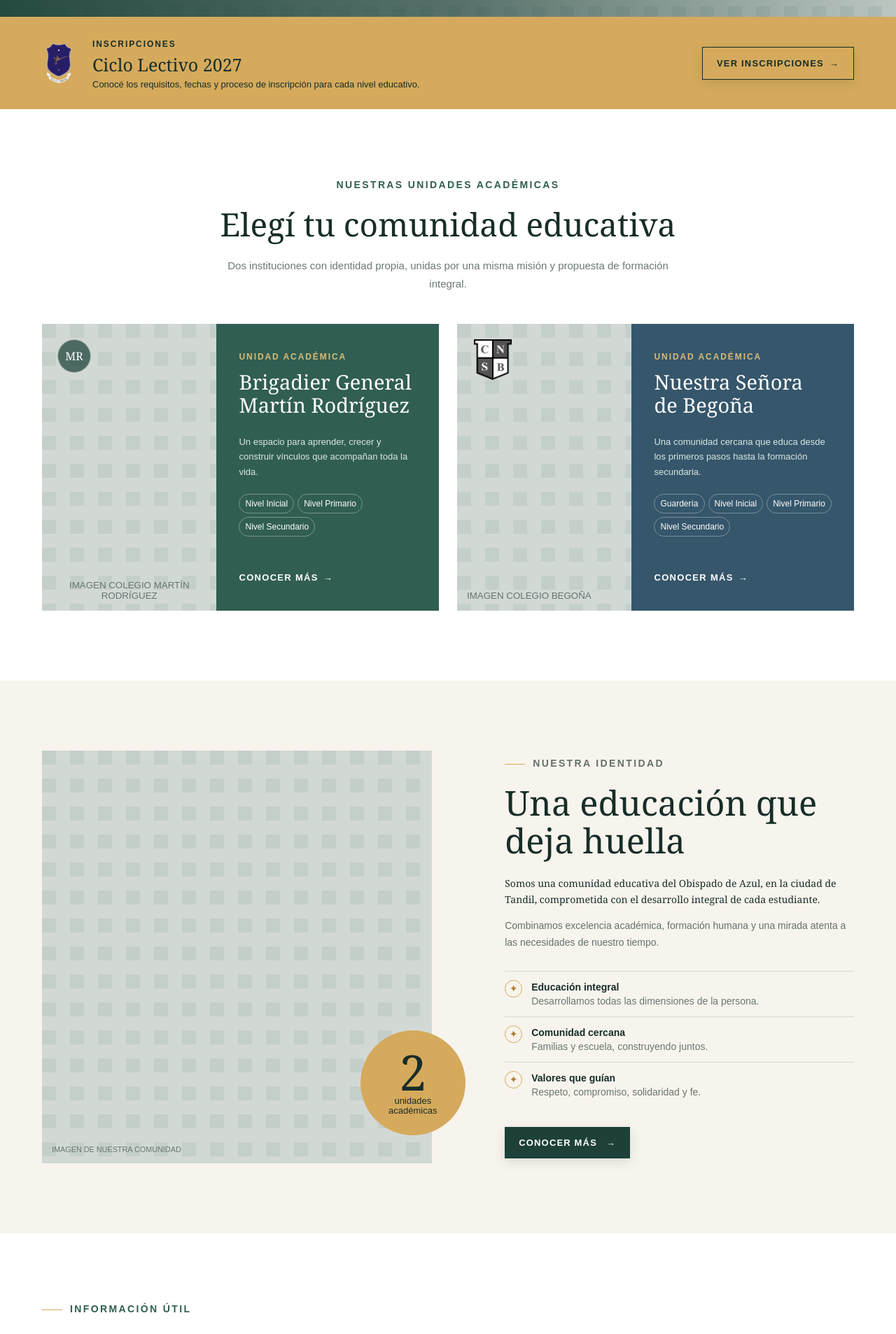
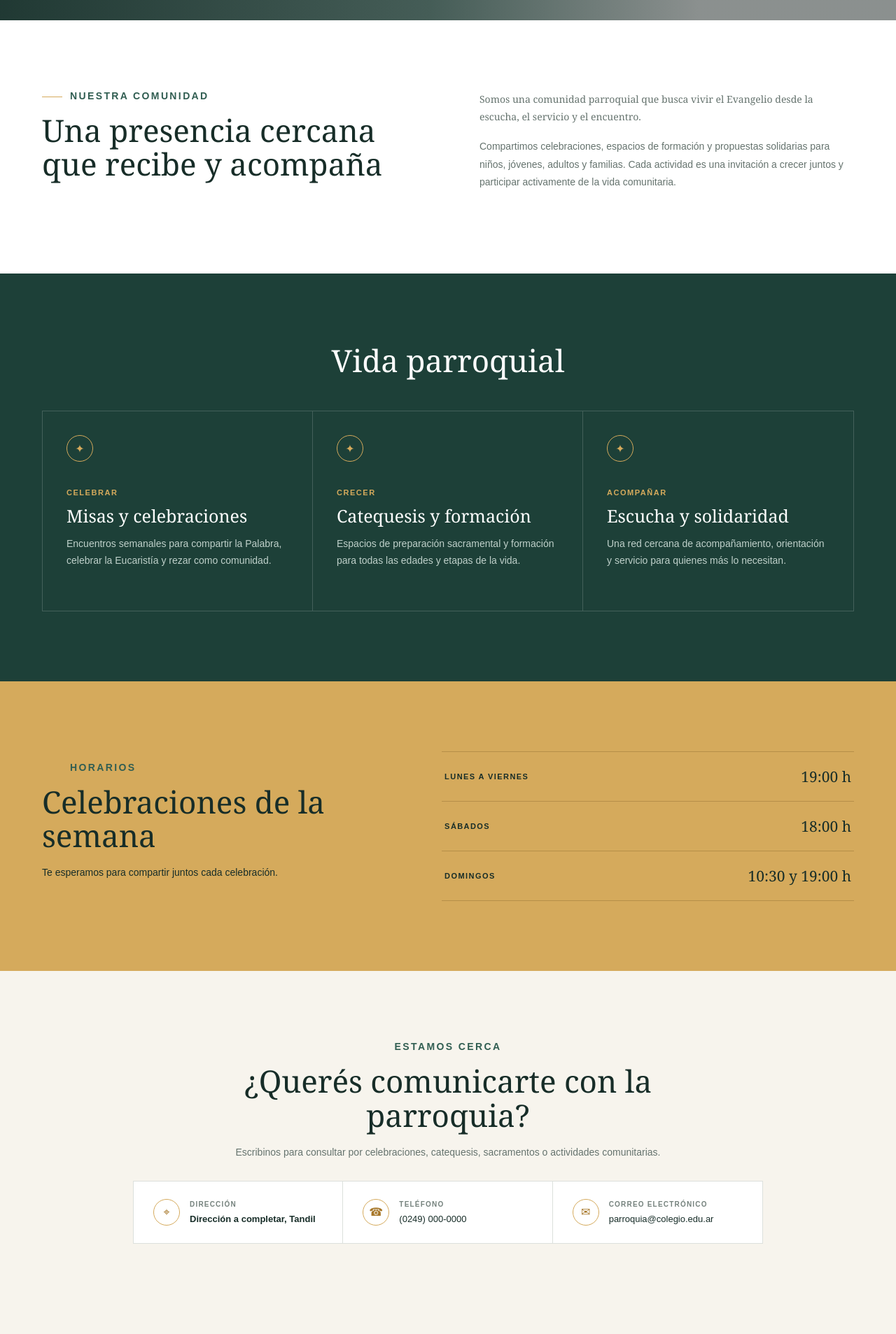
Before and after one commit to santiagodiazpace/colegio-begonia, an Angular app: page /parroquia in a window 1280 px wide. Before the commit this address led to /. Shown: the part 700-2607 px from the top of the page at 70% size. Built offline with nearby package versions, Linux system fonts and the light colour scheme; grey boxes are pictures that could not be loaded.

Commit message:
Sección Parroquia

```diff
--- a/src/app/app.component.html
+++ b/src/app/app.component.html
@@ -22,7 +22,7 @@
         ></span
       ><a routerLink="/" fragment="familias">Familias</a>
       <a routerLink="/" fragment="noticias">Noticias</a>
-      <a routerLink="/" fragment="parroquia">Parroquia</a>
+      <a routerLink="/parroquia">Parroquia</a>
       <a routerLink="/" fragment="contacto">Contacto</a>
     </div>
   </nav>
--- a/src/app/app.routes.ts
+++ b/src/app/app.routes.ts
@@ -3,6 +3,7 @@ import { HomeComponent } from './home.component';
 import { InstitutionalComponent } from './institutional.component';
 import { NewsComponent } from './news.component';
 import { CalendarComponent } from './calendar.component';
+import { ParishComponent } from './parish.component';
 
 export const routes: Routes = [
   { path: '', component: HomeComponent, title: 'Unidades Académicas' },
@@ -21,5 +22,10 @@ export const routes: Routes = [
     component: CalendarComponent,
     title: 'Calendario | Unidades Académicas',
   },
+  {
+    path: 'parroquia',
+    component: ParishComponent,
+    title: 'Parroquia | Unidades Académicas',
+  },
   { path: '**', redirectTo: '' },
 ];
--- /dev/null
+++ b/src/app/parish.component.html
@@ -0,0 +1,115 @@
+<main class="parish-page">
+  <section class="parish-hero">
+    <div class="parish-shade"></div>
+    <div class="shell parish-hero-copy">
+      <a class="parish-back" routerLink="/" fragment="inicio">← VOLVER</a>
+      <p class="eyebrow light">PARROQUIA NRTA. SRA. DE BEGOÑA</p>
+      <h1>Un lugar para encontrarnos en comunidad</h1>
+      <p>
+        Celebramos la fe, acompañamos cada etapa de la vida y construimos
+        vínculos abiertos a toda la comunidad de Tandil.
+      </p>
+    </div>
+  </section>
+
+  <section class="section parish-intro">
+    <div class="shell parish-intro-grid">
+      <div>
+        <p class="eyebrow">NUESTRA COMUNIDAD</p>
+        <h2>Una presencia cercana que recibe y acompaña</h2>
+      </div>
+      <div>
+        <p class="parish-lead">
+          Somos una comunidad parroquial que busca vivir el Evangelio desde la
+          escucha, el servicio y el encuentro.
+        </p>
+        <p>
+          Compartimos celebraciones, espacios de formación y propuestas
+          solidarias para niños, jóvenes, adultos y familias. Cada actividad es
+          una invitación a crecer juntos y participar activamente de la vida
+          comunitaria.
+        </p>
+      </div>
+    </div>
+  </section>
+
+  <section class="section parish-services">
+    <div class="shell">
+      <div class="parish-section-heading">
+        <h2>Vida parroquial</h2>
+      </div>
+      <div class="parish-card-grid">
+        <article>
+          <span>✦</span>
+          <small>CELEBRAR</small>
+          <h3>Misas y celebraciones</h3>
+          <p>
+            Encuentros semanales para compartir la Palabra, celebrar la
+            Eucaristía y rezar como comunidad.
+          </p>
+        </article>
+        <article>
+          <span>✦</span>
+          <small>CRECER</small>
+          <h3>Catequesis y formación</h3>
+          <p>
+            Espacios de preparación sacramental y formación para todas las
+            edades y etapas de la vida.
+          </p>
+        </article>
+        <article>
+          <span>✦</span>
+          <small>ACOMPAÑAR</small>
+          <h3>Escucha y solidaridad</h3>
+          <p>
+            Una red cercana de acompañamiento, orientación y servicio para
+            quienes más lo necesitan.
+          </p>
+        </article>
+      </div>
+    </div>
+  </section>
+
+  <section class="section parish-schedule">
+    <div class="shell parish-schedule-grid">
+      <div>
+        <p class="eyebrow">HORARIOS</p>
+        <h2>Celebraciones de la semana</h2>
+        <p>Te esperamos para compartir juntos cada celebración.</p>
+      </div>
+      <div class="schedule-list">
+        <div><span>LUNES A VIERNES</span><b>19:00 h</b></div>
+        <div><span>SÁBADOS</span><b>18:00 h</b></div>
+        <div><span>DOMINGOS</span><b>10:30 y 19:00 h</b></div>
+      </div>
+    </div>
+  </section>
+
+  <section class="section parish-contact">
+    <div class="shell">
+      <p class="eyebrow">ESTAMOS CERCA</p>
+      <h2>¿Querés comunicarte con la parroquia?</h2>
+      <p>
+        Escribinos para consultar por celebraciones, catequesis, sacramentos o
+        actividades comunitarias.
+      </p>
+      <div class="parish-contact-grid">
+        <article>
+          <span aria-hidden="true">⌖</span>
+          <small>DIRECCIÓN</small>
+          <strong>Dirección a completar, Tandil</strong>
+        </article>
+        <article>
+          <span aria-hidden="true">☎</span>
+          <small>TELÉFONO</small>
+          <a href="tel:+542490000000">(0249) 000-0000</a>
+        </article>
+        <article>
+          <span aria-hidden="true">✉</span>
+          <small>CORREO ELECTRÓNICO</small>
+          <a href="mailto:parroquia@colegio.edu.ar">parroquia&#64;colegio.edu.ar</a>
+        </article>
+      </div>
+    </div>
+  </section>
+</main>
--- a/src/styles.css
+++ b/src/styles.css
@@ -70,3 +70,50 @@
 .calendar-mark{display:grid;place-items:center;width:36px;height:36px;border:1px solid var(--gold);border-radius:50%;color:#a77729}
 @media(max-width:750px){.calendar-heading{grid-template-columns:1fr;gap:18px}.calendar-heading h1{font-size:42px}.calendar-list>article{grid-template-columns:70px 1fr;gap:22px;padding:26px 22px}.calendar-list time{padding-right:20px}.calendar-list time>b{font-size:40px}.calendar-mark{display:none}}
 @media(max-width:500px){.calendar-list>article{grid-template-columns:1fr}.calendar-list time{align-items:flex-start;border-right:0;border-bottom:1px solid var(--line);padding:0 0 18px}.calendar-list time>span,.calendar-list time>small{margin-left:2px}}
+
+.parish-page{background:#fff}
+.parish-hero{height:620px;position:relative;display:flex;align-items:center;color:#fff;background:url("assets/images/parroquia_begonia.png") center/cover no-repeat}
+.parish-shade{position:absolute;inset:0;background:linear-gradient(90deg,#142f29e8 0%,#173b32a8 48%,#173b3224 78%)}
+.parish-hero-copy{position:relative;padding-top:24px}
+.parish-back{display:inline-flex;margin-bottom:74px;color:#e8f1ed;font-size:11px;font-weight:700;letter-spacing:.1em;text-decoration:none;transition:transform .2s ease,color .2s ease}
+.parish-back:hover{color:var(--gold);transform:translateX(-3px)}
+.parish-hero h1{max-width:700px;font:400 62px/1.04 Georgia,serif;letter-spacing:-.035em;margin:0 0 24px}
+.parish-hero-copy>p:last-child{max-width:590px;font-size:17px;line-height:1.7;color:#dce9e4}
+.parish-intro-grid{display:grid;grid-template-columns:1fr 1fr;gap:90px;align-items:start}
+.parish-intro h2,.parish-section-heading h2,.parish-schedule h2,.parish-contact h2{font:400 44px/1.1 Georgia,serif;margin:0}
+.parish-intro-grid>div:last-child>p{font-size:14px;line-height:1.8;color:#65736e;margin:0 0 18px}
+.parish-intro-grid .parish-lead{font:20px/1.55 Georgia,serif;color:var(--ink)}
+.parish-services{background:var(--deep);color:#fff}
+.parish-section-heading{text-align:center;margin-bottom:48px}
+.parish-section-heading h2{color:#fff}
+.parish-card-grid{display:grid;grid-template-columns:repeat(3,1fr);border:1px solid #ffffff2b}
+.parish-card-grid article{min-height:285px;padding:34px;border-right:1px solid #ffffff2b;transition:background-color .22s ease,transform .22s ease}
+.parish-card-grid article:last-child{border-right:0}
+.parish-card-grid article:hover{background:#ffffff0a;transform:translateY(-3px)}
+.parish-card-grid article>span{display:grid;place-items:center;width:38px;height:38px;border:1px solid var(--gold);border-radius:50%;color:var(--gold);margin-bottom:34px}
+.parish-card-grid small{font-size:11px;font-weight:700;letter-spacing:.14em;color:var(--gold)}
+.parish-card-grid h3{font:400 25px/1.2 Georgia,serif;margin:10px 0 14px}
+.parish-card-grid p{font-size:14px;line-height:1.7;color:#bfd0ca;margin:0}
+.parish-schedule{background:var(--gold)}
+.parish-schedule-grid{display:grid;grid-template-columns:.8fr 1fr;gap:100px;align-items:center}
+.parish-schedule h2{margin-bottom:18px}
+.parish-schedule-grid>div:first-child>p:last-child{font-size:14px;line-height:1.7}
+.schedule-list{border-top:1px solid #87672f66}
+.schedule-list>div{display:flex;justify-content:space-between;align-items:center;gap:30px;padding:21px 4px;border-bottom:1px solid #87672f66}
+.schedule-list span{font-size:11px;font-weight:700;letter-spacing:.13em}
+.schedule-list b{font:400 21px Georgia,serif}
+.parish-contact{text-align:center;background:var(--cream)}
+.parish-contact .eyebrow:before{display:none}
+.parish-contact h2{max-width:700px;margin:0 auto 18px}
+.parish-contact>div>p:not(.eyebrow){max-width:610px;margin:0 auto 28px;font-size:14px;line-height:1.7;color:#65736e}
+.parish-contact-grid{display:grid;grid-template-columns:repeat(3,1fr);max-width:900px;margin:0 auto 32px;border:1px solid var(--line);background:#fff;text-align:left}
+.parish-contact-grid article{display:grid;grid-template-columns:38px 1fr;gap:3px 14px;align-items:center;padding:25px 28px;border-right:1px solid var(--line)}
+.parish-contact-grid article:last-child{border-right:0}
+.parish-contact-grid article>span{grid-row:1/3;display:grid;place-items:center;width:38px;height:38px;border:1px solid var(--gold);border-radius:50%;color:#a77729}
+.parish-contact-grid small{font-size:10px;font-weight:700;letter-spacing:.12em;color:#75827d}
+.parish-contact-grid strong,.parish-contact-grid a{font-size:13px;color:var(--ink);text-decoration:none}
+.parish-contact-grid a{transition:color .2s ease}
+.parish-contact-grid a:hover{color:#a77729}
+@media(max-width:800px){.parish-hero{height:560px}.parish-hero h1{font-size:48px}.parish-intro-grid,.parish-schedule-grid{grid-template-columns:1fr;gap:42px}.parish-card-grid{grid-template-columns:1fr}.parish-card-grid article{border-right:0;border-bottom:1px solid #ffffff2b}.parish-card-grid article:last-child{border-bottom:0}}
+@media(max-width:700px){.parish-contact-grid{grid-template-columns:1fr}.parish-contact-grid article{border-right:0;border-bottom:1px solid var(--line)}.parish-contact-grid article:last-child{border-bottom:0}}
+@media(max-width:600px){.parish-hero{height:520px}.parish-hero h1{font-size:40px}.parish-back{margin-bottom:48px}.parish-intro h2,.parish-section-heading h2,.parish-schedule h2,.parish-contact h2{font-size:36px}}
```
Also changed, not shown: src/app/parish.component.ts (added, +9 -0 lines), 1 other file (tests, documents, lock files or other folders).
